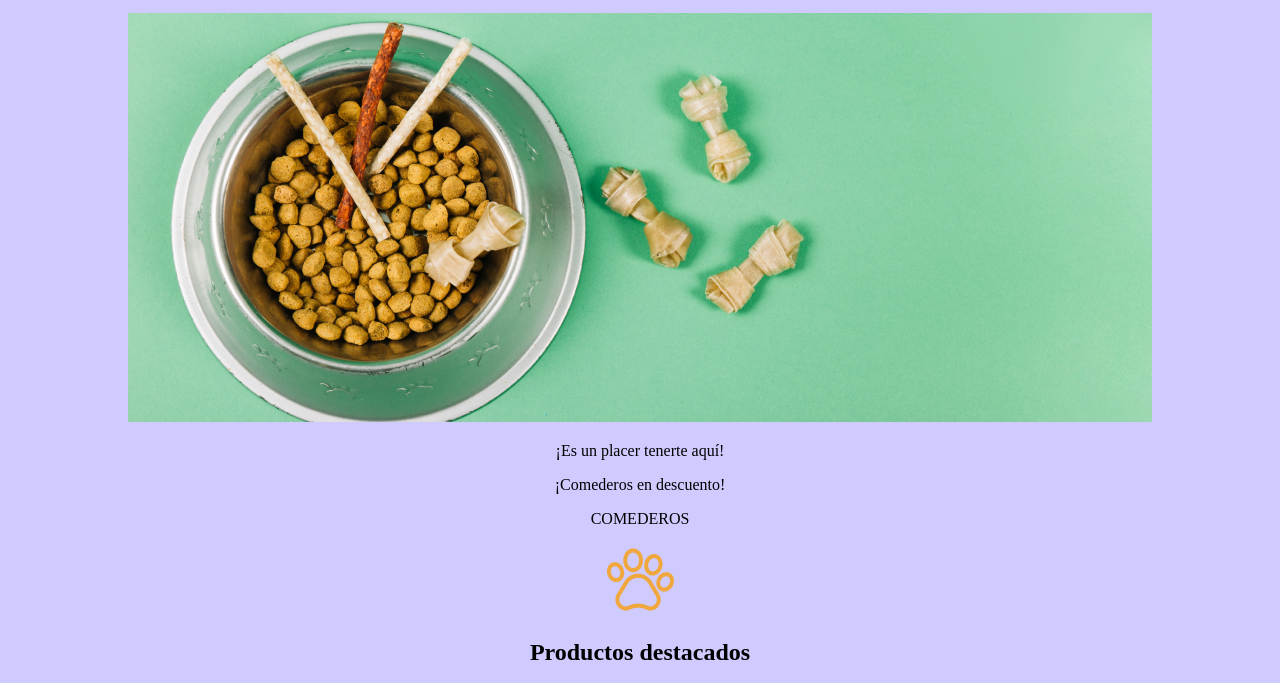
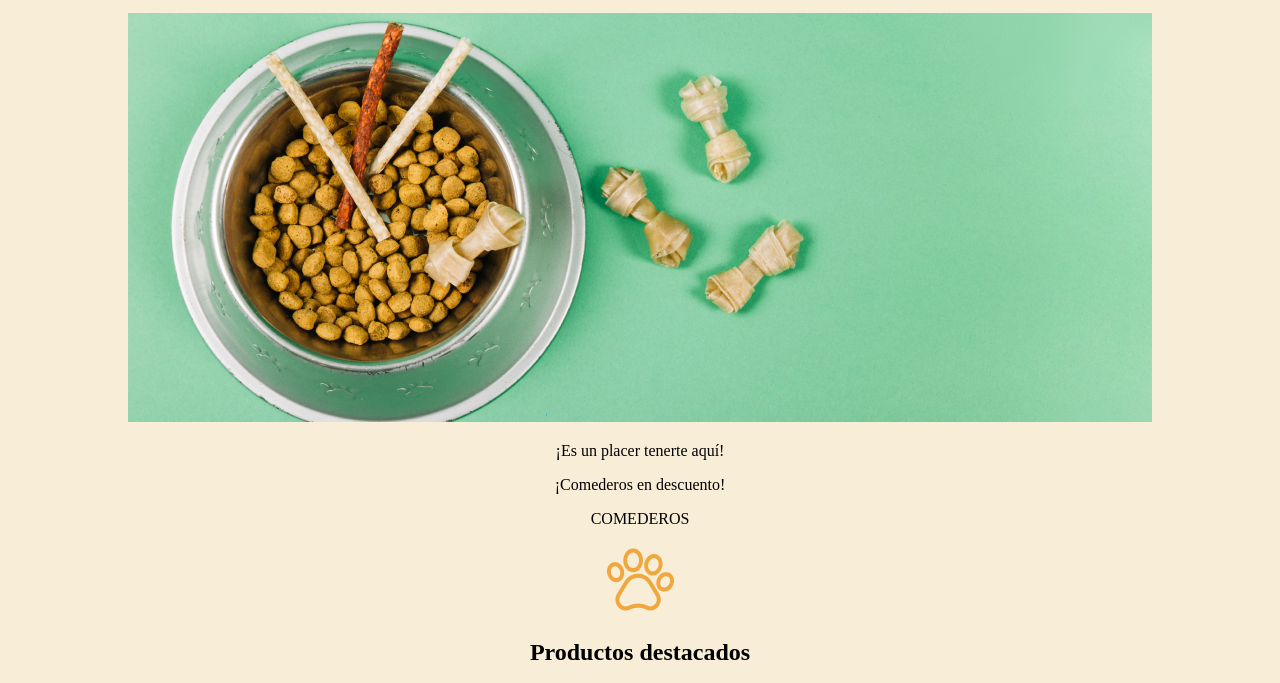
Before and after one commit to lullorente/FrontEnd-1, a plain HTML site: page petshop/index.html in a window 1280 px wide. Shown: the part 211-894 px from the top of the page. Drawn offline with Linux system fonts and the light colour scheme.

Commit message:
modificaciones

```diff
--- a/petshop/index.html
+++ b/petshop/index.html
@@ -6,7 +6,7 @@
     <meta name="viewport" content="width=device-width, initial-scale=1.0">
     <title>PetShop</title>
 </head>
-<body bgcolor="CFCBFF">
+<body bgcolor="F8EED7">
 
     <header>
         <div><p>Grandes ofertas en comederos</p>
```
Also changed, not shown: index.html (+2 -2 lines), style.css (added).
